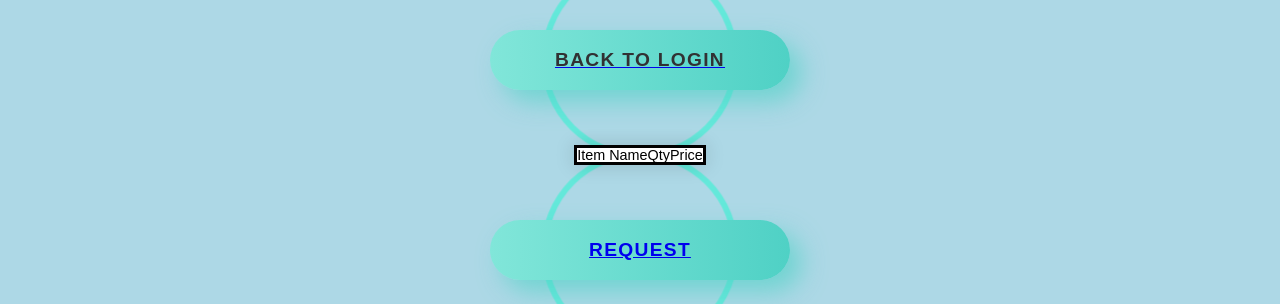
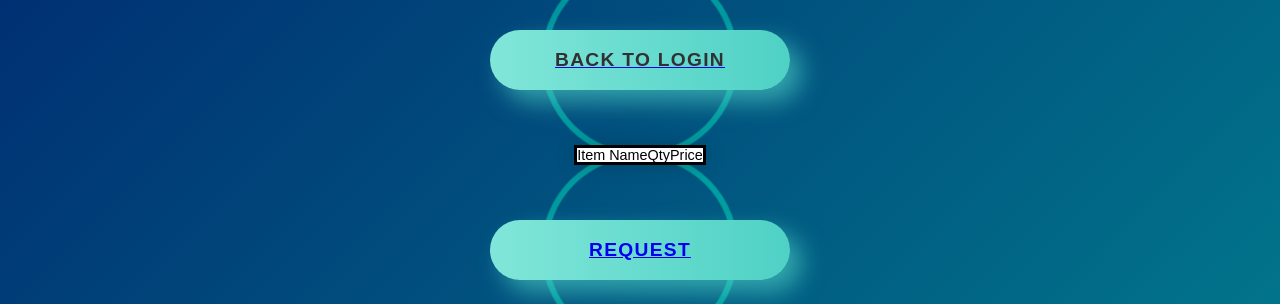
Before and after one commit to XYZ-Corporation/Inventory-Tracker, a plain HTML site: page request.html in a window 1280 px wide. Shown: the top 304 px of the page. Drawn offline with Linux system fonts and the light colour scheme.

Commit message:
updated request styling

```diff
--- a/css/request.css
+++ b/css/request.css
@@ -1,5 +1,17 @@
 body {
-  background-color: lightblue;
+  background-color: #193c6d;
+  filter: progid: DXImageTransform.Microsoft.gradient(gradientType=1, startColorstr='#003073', endColorstr='#029797');
+  background-image: url(//img.alicdn.com/tps/TB1d.u8MXXXXXXuXFXXXXXXXXXX-1900-790.jpg);
+  background-size: 100%;
+  background-image: -webkit-gradient(linear, 0 0, 100% 100%, color-stop(0, #003073), color-stop(100%, #029797));
+  background-image: -webkit-linear-gradient(135deg, #003073, #029797);
+  background-image: -moz-linear-gradient(45deg, #003073, #029797);
+  background-image: -ms-linear-gradient(45deg, #003073 0, #029797 100%);
+  background-image: -o-linear-gradient(45deg, #003073, #029797);
+  background-image: linear-gradient(135deg, #003073, #029797);
+  text-align: center;
+  margin: 0px;
+  overflow: hidden;
 }
 
 table {
```
